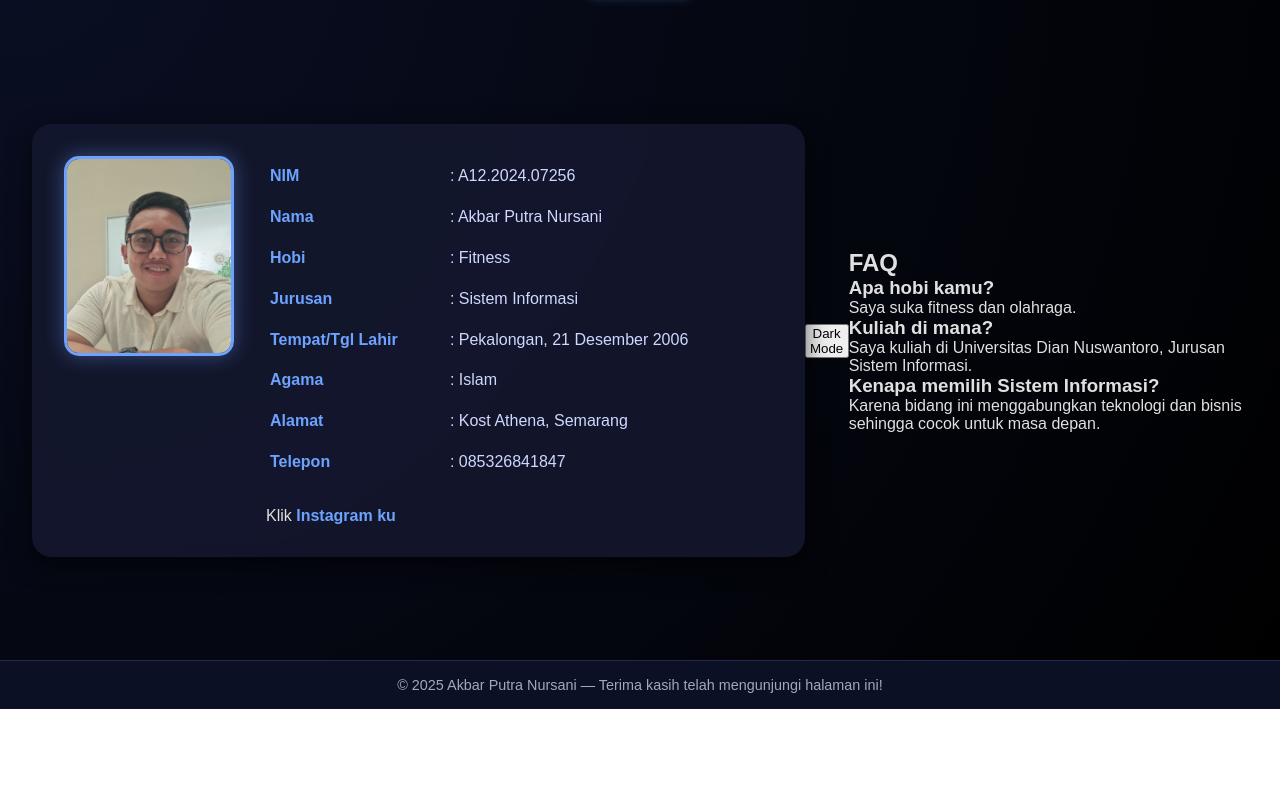
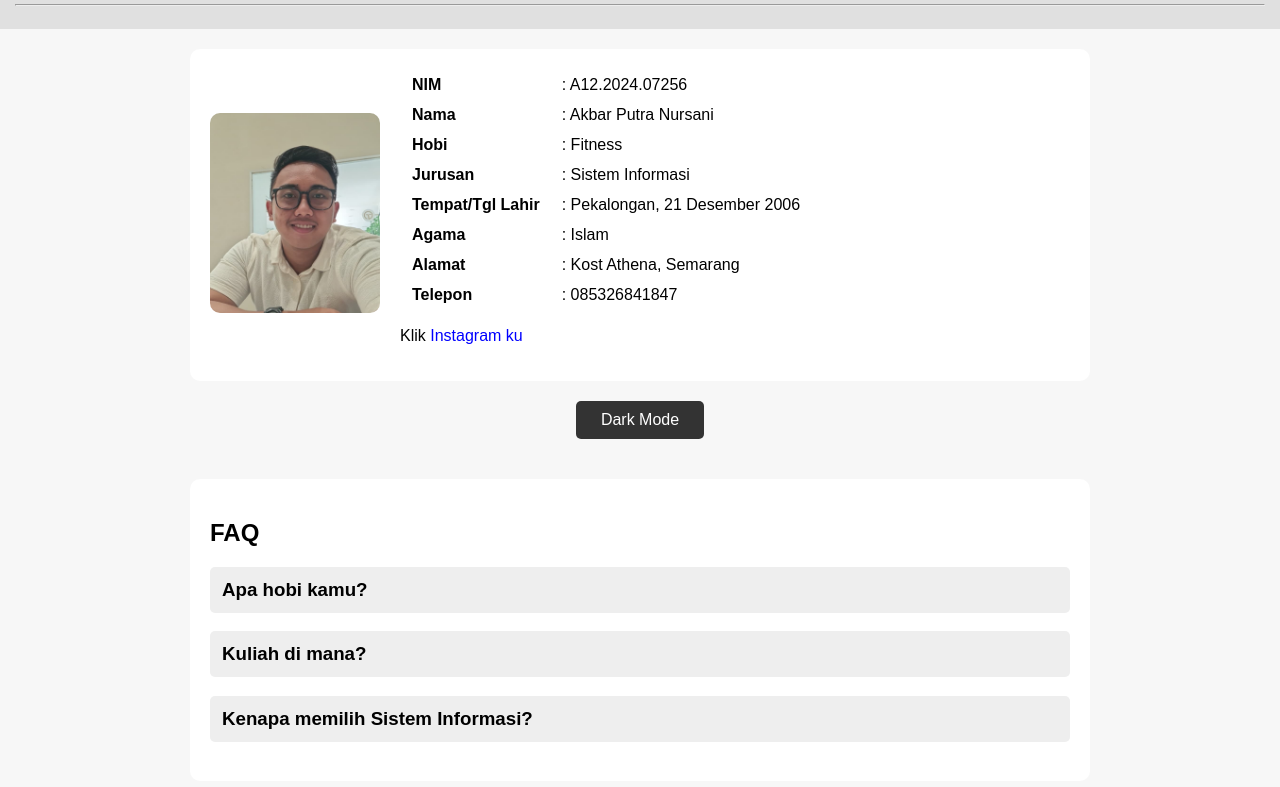
Before and after one commit to akbarputranursani-hub/Tugas-Akbar, a plain HTML site: page index.html in a window 1280 px wide. Shown: the part 91-878 px from the top of the page. Before the commit the page ends 800 px from the top, so only its background shows below. Drawn offline with Linux system fonts and the light colour scheme; a script that the page names is missing.

Commit message:
style.css
update kode css yang baru

```diff
--- a/style.css
+++ b/style.css
@@ -1,144 +1,143 @@
-/* ====== Reset dan dasar ====== */
-* {
+/* ===== STYLE DEFAULT ===== */
+body {
+    font-family: Arial, sans-serif;
+    background-color: #f7f7f7;
     margin: 0;
     padding: 0;
-    box-sizing: border-box;
-    font-family: "Poppins", sans-serif;
 }
 
-body {
-    background: radial-gradient(circle at top left, #0a0f24, #000);
-    color: #e0e0e0;
-    min-height: 100vh;
-    display: flex;
-    flex-direction: column;
+header, footer {
+    text-align: center;
+    padding: 15px;
+    background-color: #e0e0e0;
 }
 
-/* ====== Header ====== */
-header {
-    text-align: center;
-    padding: 2rem 1rem 0.5rem;
-}
-
-header h1 {
-    font-size: 2rem;
-    color: #6da3ff;
-    text-shadow: 0 0 10px rgba(109, 163, 255, 0.6);
-}
-
-header hr {
-    width: 100px;
-    height: 3px;
-    margin: 1rem auto;
-    background: #6da3ff;
-    border: none;
-    border-radius: 2px;
-    box-shadow: 0 0 10px rgba(109, 163, 255, 0.6);
-}
-
-/* ====== Konten Utama ====== */
 .container {
-    flex: 1;
-    display: flex;
-    justify-content: center;
-    align-items: center;
-    padding: 2rem;
+    width: 90%;
+    max-width: 900px;
+    margin: auto;
+    padding: 20px;
 }
 
 .profile-card {
-    background: rgba(20, 24, 46, 0.9);
-    backdrop-filter: blur(8px);
     display: flex;
-    gap: 2rem;
-    padding: 2rem;
-    border-radius: 20px;
-    box-shadow: 0 8px 25px rgba(0, 0, 0, 0.6);
-    max-width: 900px;
-    width: 100%;
-    transition: transform 0.3s ease, box-shadow 0.3s ease;
-}
-
-.profile-card:hover {
-    transform: translateY(-5px);
-    box-shadow: 0 10px 35px rgba(109, 163, 255, 0.5);
+    gap: 20px;
+    align-items: center;
+    background: #fff;
+    padding: 20px;
+    border-radius: 10px;
 }
 
 .profile-photo img {
-    border-radius: 15px;
     width: 170px;
     height: 200px;
     object-fit: cover;
-    border: 3px solid #6da3ff;
-    box-shadow: 0 0 20px rgba(109, 163, 255, 0.4);
+    border-radius: 10px;
 }
 
-.profile-info {
-    flex: 1;
-}
-
-.profile-info table {
-    width: 100%;
-    border-collapse: collapse;
-    line-height: 1.8;
-}
-
-.profile-info td {
-    padding: 6px 4px;
-    vertical-align: top;
-    color: #cfd8ff;
-}
-
-.profile-info strong {
-    color: #6da3ff;
-}
-
-/* ====== Link Sosial ====== */
-.social-link {
-    margin-top: 1.5rem;
+table td {
+    padding: 5px 10px;
 }
 
 .social-link a {
-    color: #6da3ff;
+    color: blue;
     text-decoration: none;
-    font-weight: bold;
-    transition: color 0.3s ease;
 }
 
-.social-link a:hover {
-    color: #ffffff;
-    text-shadow: 0 0 8px #6da3ff;
+/* ===== BUTTON DARK MODE ===== */
+#toggleTheme {
+    margin: 20px auto;
+    display: block;
+    padding: 10px 25px;
+    cursor: pointer;
+    border: none;
+    background-color: #333;
+    color: white;
+    border-radius: 5px;
+    font-size: 16px;
 }
 
-/* ====== Footer ====== */
-footer {
-    text-align: center;
-    padding: 1rem;
-    background: #0b1025;
-    color: #a0a8c0;
-    font-size: 0.9rem;
-    border-top: 1px solid #1f2a4d;
+/* ===== DARK MODE ===== */
+.dark-mode {
+    background-color: #121212;
+    color: white;
 }
 
-/* ====== Responsif ====== */
-@media (max-width: 768px) {
-    .profile-card {
-        flex-direction: column;
-        align-items: center;
-        text-align: center;
+.dark-mode header,
+.dark-mode footer {
+    background-color: #1f1f1f;
 }
 
-    .profile-photo img {
-        width: 150px;
-        height: 180px;
+/* ===== FAQ SECTION ===== */
+.faq-section {
+    margin-top: 40px;
+    background: white;
+    padding: 20px;
+    border-radius: 10px;
 }
 
-    .profile-info table td {
-        display: block;
-        text-align: left;
+.faq-question {
+    background: #eee;
+    padding: 12px;
+    cursor: pointer;
+    border-radius: 5px;
+    margin-top: 10px;
 }
 
-    .profile-info table tr {
+.faq-answer {
+    display: none;
+    padding: 10px;
+    background: #fafafa;
+    border-radius: 5px;
     margin-bottom: 10px;
+}
+
+.show-answer {
     display: block;
 }
+/* ===== DARK MODE FIX ===== */
+.dark-mode {
+    background-color: #121212;
+    color: white;
 }
+
+.dark-mode header,
+.dark-mode footer {
+    background-color: #1f1f1f;
+    color: white;
+}
+
+/* Card biodata ikut gelap */
+.dark-mode .profile-card {
+    background-color: #1e1e1e;
+    color: white;
+}
+
+/* Table teks ikut putih */
+.dark-mode table td {
+    color: white;
+}
+
+/* FAQ Section */
+.dark-mode .faq-section {
+    background-color: #1e1e1e;
+    color: white;
+}
+
+/* FAQ Question */
+.dark-mode .faq-question {
+    background-color: #333;
+    color: white;
+}
+
+/* FAQ Answer */
+.dark-mode .faq-answer {
+    background-color: #2a2a2a;
+    color: white;
+}
+
+/* Button tetap terlihat */
+.dark-mode #toggleTheme {
+    background-color: #ffffff;
+    color: #000000;
+}
```
Lines whose indentation alone changed are shown as unchanged.
